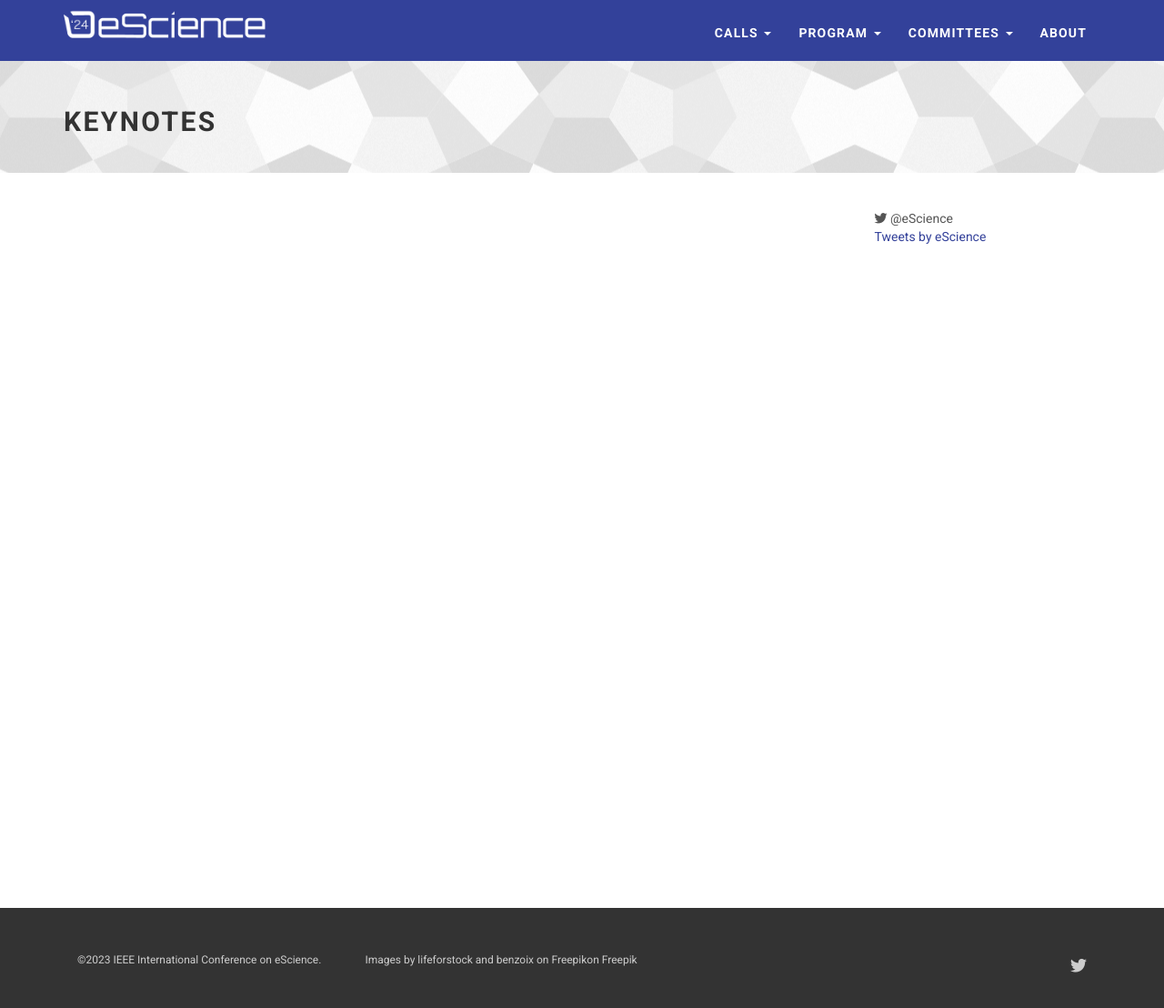
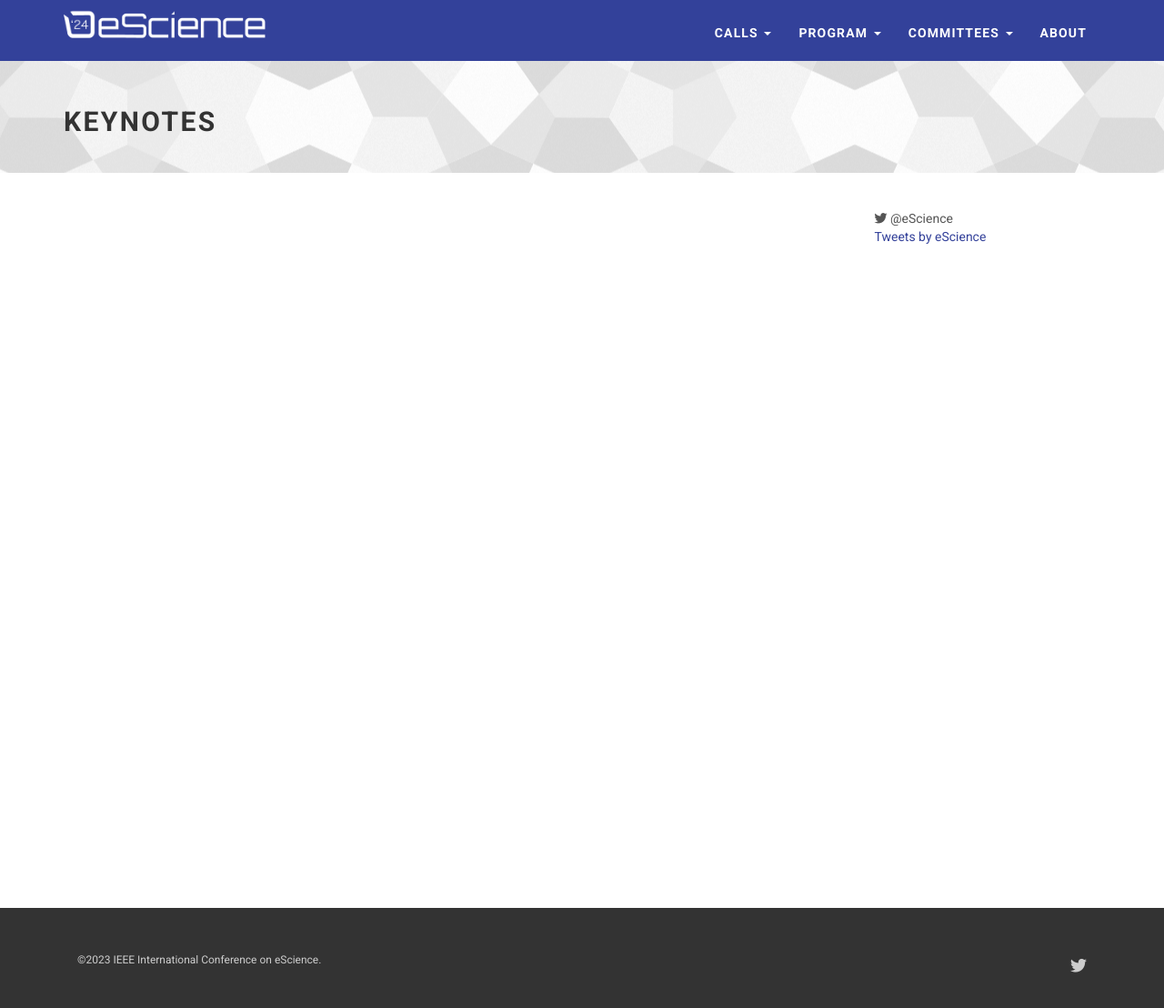
Before and after one commit to escience-conference/2024, a Jekyll site: the page built from keynotes.html, in a window 1280 px wide and 1126 px high. Shown: the top 1108 px of the window at 91% size. Built offline with Jekyll 4.4.1, drawn with Linux system fonts in a browser that asks for light colours; nearby versions of some CDN libraries; comment, search, counter and statistics services are not loaded.

Commit message:
Update footer.html

```diff
--- a/_includes/footer.html
+++ b/_includes/footer.html
@@ -5,7 +5,6 @@
                 &copy;{{ site.time | date: "%Y"}} {{ site.edition }} {{ site.title }}.
             </p>
             <p class=pull-left style="line-height: 1.3em">
-               Images by lifeforstock and benzoix on Freepikon Freepik
             </p>
             <p class=pull-right style="font-size: 1.5em">
                 <a href="https://twitter.com/escience" target="_blank" style="color: #ccc">
```
